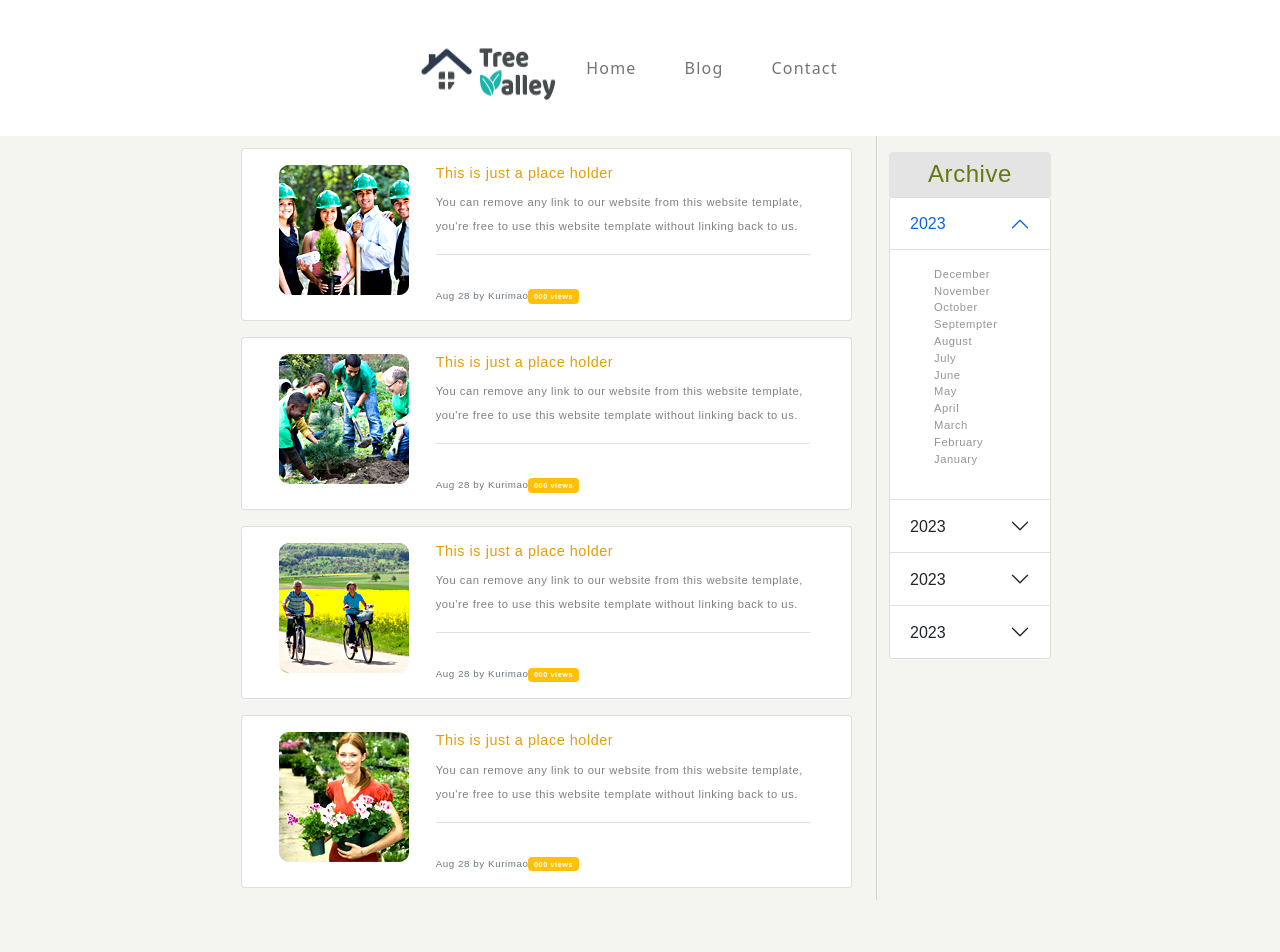
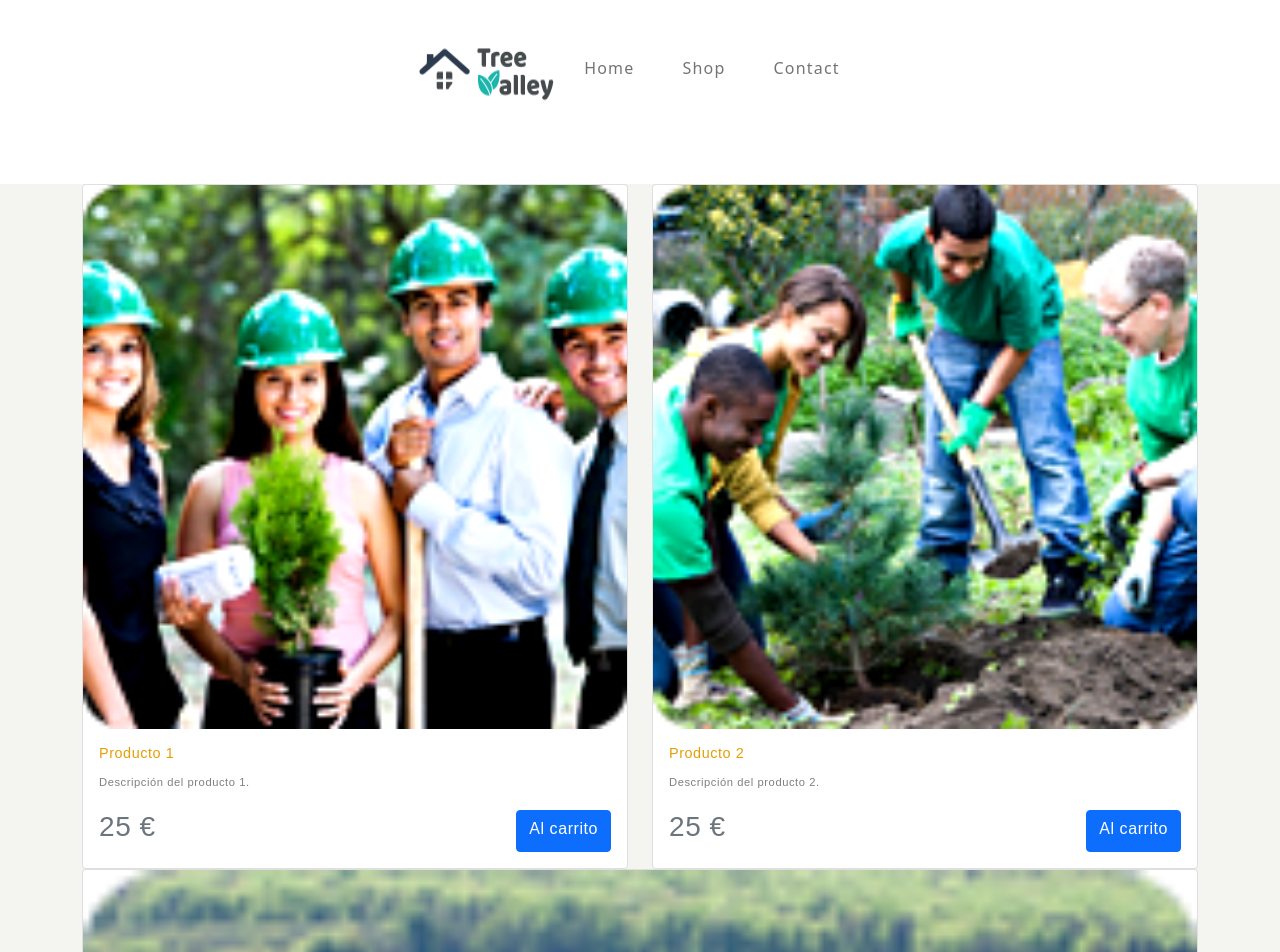
Before and after one commit to MLS535/TreeValleyProject, a Vue app: page /blog in a window 1280 px wide. Shown: the top 952 px of the page. Built offline with nearby package versions, Linux system fonts and the light colour scheme.

Commit message:
Página shop

```diff
--- a/src/components/Header.vue
+++ b/src/components/Header.vue
@@ -17,7 +17,7 @@
           </li>
           <li class="nav-item  ">
             <!--            <a  href="blog.html">Blog</a>-->
-            <router-link class="nav-link " to="/blog">Blog</router-link>
+            <router-link class="nav-link " to="/blog">Shop</router-link>
           </li>
           <li class="nav-item ">
             <!--            <a class="nav-link" href="contact.html">Contact</a>-->
--- a/src/views/Blog.vue
+++ b/src/views/Blog.vue
@@ -1,253 +1,60 @@
 <template>
   <!-- ACCORDEON-->
   <div class="blog fontbody text-black-50">
-  <div class="container d-flex  ">
 
-    <div class="container mb-5 ">
-      <div class="row cards">
-        <!--justify-content-center -->
-        <!-- MUY IMPORTANTE NO TOCAR ORDER-1!!!!!!!!!!-->
+    <div class="container my-5">
 
-        <div class="col-lg-2 order-1 mt-3  blogaccordeon">
-
-          <h4 class="archiveh accordion-header text-center rounded-top p-2">Archive</h4>
-          <div class="accordion">
-            <div class="accordion-item">
-              <h2 class="accordion-header" id="panelsStayOpen-headingOne">
-                <button class="accordion-button bg-white" type="button" data-bs-toggle="collapse"
-                        data-bs-target="#panelsStayOpen-collapseOne" aria-expanded="true"
-                        aria-controls="panelsStayOpen-collapseOne">
-                  2023
-                </button>
-              </h2>
-              <div id="panelsStayOpen-collapseOne" class="accordion-collapse collapse show"
-                   aria-labelledby="panelsStayOpen-headingOne">
-                <div class="accordion-body">
-                  <ul class="list-unstyled link-secondary mx-4">
-                    <li><a href="#">December</a></li>
-                    <li><a href="#">November</a></li>
-                    <li><a
-                        href="#">October</a></li>
-                    <li><a href="#">Septempter</a></li>
-                    <li><a href="#">August</a></li>
-                    <li><a href="#">July</a></li>
-                    <li><a href="#">June</a></li>
-                    <li><a href="#">May</a></li>
-                    <li><a href="#">April</a></li>
-                    <li><a href="#">March</a></li>
-                    <li><a href="#">February</a></li>
-                    <li><a href="#">January</a></li>
-
-                  </ul>
-                </div>
-              </div>
-            </div>
-
-            <div class="accordion-item">
-              <h2 class="accordion-header" id="headingTwo">
-                <button class="accordion-button bg-white collapsed" type="button" data-bs-toggle="collapse"
-                        data-bs-target="#collapseTwo" aria-expanded="false" aria-controls="collapseTwo">
-                  2023
-                </button>
-              </h2>
-              <div id="collapseTwo" class="accordion-collapse collapse" aria-labelledby="headingTwo"
-                   data-bs-parent="#accordionExample">
-                <div class="accordion-body">
-                  <ul class="list-unstyled text-decoration-none">
-                    <li><a href="#">December</a></li>
-                    <li><a href="#">November</a></li>
-                    <li><a
-                        href="#">October</a></li>
-                    <li><a href="#">Septempter</a></li>
-                    <li><a href="#">August</a></li>
-                    <li><a href="#">July</a></li>
-                    <li><a href="#">June</a></li>
-                    <li><a href="#">May</a></li>
-                    <li><a href="#">April</a></li>
-                    <li><a href="#">March</a></li>
-                    <li><a href="#">February</a></li>
-                    <li><a href="#">January</a></li>
-
-                  </ul>
-                </div>
-              </div>
-            </div>
-
-            <div class="accordion-item">
-              <h2 class="accordion-header" id="headingthree">
-                <button class="accordion-button  bg-white collapsed" type="button" data-bs-toggle="collapse"
-                        data-bs-target="#collapseThree" aria-expanded="false" aria-controls="collapseThree">
-                  2023
-                </button>
-              </h2>
-              <div id="collapseThree" class="accordion-collapse collapse" aria-labelledby="headingTwo"
-                   data-bs-parent="#accordionExample">
-                <div class="accordion-body">
-                  <ul class="list-unstyled text-decoration-none ">
-                    <li><a href="#">December</a></li>
-                    <li><a href="#">November</a></li>
-                    <li><a
-                        href="#">October</a></li>
-                    <li><a href="#">Septempter</a></li>
-                    <li><a href="#">August</a></li>
-                    <li><a href="#">July</a></li>
-                    <li><a href="#">June</a></li>
-                    <li><a href="#">May</a></li>
-                    <li><a href="#">April</a></li>
-                    <li><a href="#">March</a></li>
-                    <li><a href="#">February</a></li>
-                    <li><a href="#">January</a></li>
-
-                  </ul>
-                </div>
-              </div>
-            </div>
-
-            <div class="accordion-item">
-              <h2 class="accordion-header" id="headingfour">
-                <button class="accordion-button collapsed" type="button" data-bs-toggle="collapse"
-                        data-bs-target="#collapsefour" aria-expanded="false" aria-controls="collapsefour">
-                  2023
-                </button>
-              </h2>
-              <div id="collapsefour" class="accordion-collapse collapse" aria-labelledby="headingTwo"
-                   data-bs-parent="#accordionExample">
-                <div class="accordion-body">
-                  <ul class="list-unstyled text-decoration-none">
-                    <li><a href="#">December</a></li>
-                    <li><a href="#">November</a></li>
-                    <li><a href="#">October</a></li>
-                    <li><a href="#">Septempter</a></li>
-                    <li><a href="#">August</a></li>
-                    <li><a href="#">July</a></li>
-                    <li><a href="#">June</a></li>
-                    <li><a href="#">May</a></li>
-                    <li><a href="#">April</a></li>
-                    <li><a href="#">March</a></li>
-                    <li><a href="#">February</a></li>
-                    <li><a href="#">January</a></li>
-
-                  </ul>
+      <div class="row">
+        <div class="col">
+          <div class="card">
+            <img src="../assets/images/blog-thumb1.png" class="card-img-top" alt="...">
+            <div class="card-body">
+              <h5 class="card-title">Producto 1</h5>
+              <p class="card-text">Descripción del producto 1.</p>
+              <div class="d-flex flex-row justify-content-between">
+                <h3 class="text-muted text-start">25 €</h3>
+                <div class="btn btn-primary">Al carrito</div>
               </div>
             </div>
           </div>
         </div>
-        </div>
-
-
-        <!--CARDS -->
-        <div class="col-7 m-1">
-          <div class="container p-2">
-
+        <div class="col">
           <div class="card">
-              <div class="row gx-0 mx-0">
-                <div class="col-xl-3">
-                  <a href="#"><img class="m-3 rounded mx-auto d-block" src="../assets/images/blog-thumb1.png"
-                                   alt=""></a>
-                </div>
-                <div class="col-xl-8">
+            <img src="../assets/images/blog-thumb2.png" class="card-img-top" alt="...">
             <div class="card-body">
-                    <h3 class="card-title">This is just a place holder</h3>
-                    <p class="card-text">
-                      You can remove any link to our website from this website template, you're free
-                      to
-                      use
-                      this
-                      website template without linking back to us.
-                    </p>
-                    <hr>
-                    <p class="card-text d-flex justify-content-between"></p>
-                      <small class="text-muted text-start ">Aug 28 by Kurimao</small>
-
-                      <span class="badge bg-warning text-center"><small>000 views</small></span>
+              <h5 class="card-title">Producto 2</h5>
+              <p class="card-text">Descripción del producto 2.</p>
+              <div class="d-flex flex-row justify-content-between">
+                <h3 class="text-muted text-start">25 €</h3>
+                <div class="btn btn-primary">Al carrito</div>
               </div>
             </div>
           </div>
         </div>
-          </div>
-
-          <div class="container p-2">
+        <div class="col">
           <div class="card">
-              <div class="row gx-0 mx-0 ">
-                <div class="col-xl-3">
-                  <a href="#"><img class="m-3 rounded mx-auto d-block" src="../assets/images/blog-thumb2.png"
-                                   alt=""></a>
-                </div>
-                <div class="col-xl-8">
+            <img src="../assets/images/blog-thumb3.png" class="card-img-top" alt="...">
             <div class="card-body">
-                    <h3 class="card-title">This is just a place holder</h3>
-                    <p class="card-text">
-                      You can remove any link to our website from this website template, you're free
-                      to
-                      use
-                      this
-                      website template without linking back to us.
-                    </p>
-                    <hr>
-                    <p class="card-text d-flex justify-content-between"></p>
-                      <small class="text-muted text-start">Aug 28 by Kurimao</small>
-
-                      <span class="badge bg-warning text-center"><small>000 views</small></span>
+              <h5 class="card-title">Producto 3</h5>
+              <p class="card-text">Descripción del producto 3.</p>
+              <div class="d-flex flex-row justify-content-between">
+                <h3 class="text-muted text-start">25 €</h3>
+                <div class="btn btn-primary">Al carrito</div>
               </div>
             </div>
           </div>
         </div>
+        <div class="row">
+          <div class="col-2">
+          <div class="card">
+            <img src="../assets/images/blog-thumb4.png" class="card-img-top" alt="...">
+            <div class="card-body">
+              <h5 class="card-title">Producto 4</h5>
+              <p class="card-text">Descripción del producto 4.</p>
+              <div class="d-flex flex-row justify-content-between">
+                <h3 class="text-muted text-start">25 €</h3>
+                <div class="btn btn-primary">Al carrito</div>
               </div>
-
-
-          <div class="container p-2">
-            <div class="card">
-              <div class="row row gx-0 mx-0 ">
-                <div class="col-xl-3">
-                  <a href="#"><img class="m-3 rounded mx-auto d-block" src="../assets/images/blog-thumb3.png"
-                                   alt=""></a>
-                </div>
-                <div class="col-xl-8">
-                  <div class="card-body">
-                    <h3 class="card-title">This is just a place holder</h3>
-                    <p class="card-text">
-                      You can remove any link to our website from this website template, you're free
-                      to
-                      use
-                      this
-                      website template without linking back to us.
-                    </p>
-                    <hr>
-                    <p class="card-text d-flex justify-content-between"></p>
-                      <small class="text-muted text-start">Aug 28 by Kurimao</small>
-
-                      <span class="badge bg-warning text-center"><small>000 views</small></span>
-
-
-                  </div>
-                </div>
-              </div>
-            </div>
-          </div>
-
-          <div class="container p-2">
-
-            <div class="card">
-              <div class="row row gx-0 mx-0 ">
-                <div class="col-xl-3">
-                  <a href="#"><img class="m-3 rounded mx-auto d-block" src="../assets/images/blog-thumb4.png"
-                                   alt=""></a>
-                </div>
-                <div class="col-xl-8">
-                  <div class="card-body">
-                    <h3 class="card-title">This is just a place holder</h3>
-                    <p class="card-text">
-                      You can remove any link to our website from this website template, you're free
-                      to
-                      use
-                      this
-                      website template without linking back to us.
-                    </p>
-                    <hr>
-                    <p class="card-text d-flex justify-content-between"></p>
-                      <small class="text-muted text-start">Aug 28 by Kurimao</small>
-
-                      <span class="badge bg-warning text-center"><small>000 views</small></span>
             </div>
           </div>
         </div>
@@ -255,13 +62,8 @@
 
       </div>
 
-
     </div>
 
-        <div class="vr removethisvr p-0 ml-2"></div>
-      </div>
-    </div>
-  </div>
   <div class="container p-1 mb-5">
     <div class="row">
       <div class="col">
```
Lines whose indentation alone changed are shown as unchanged.
